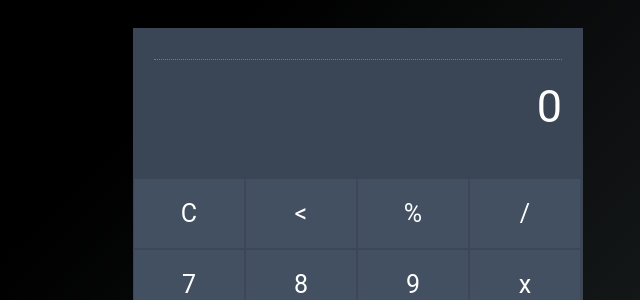
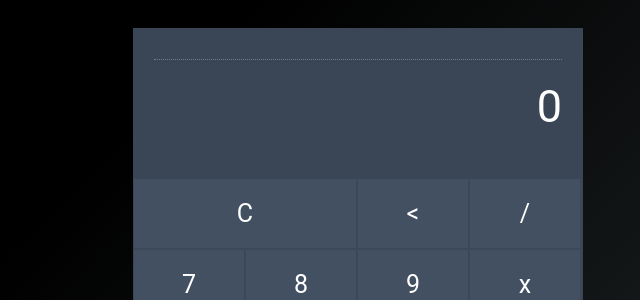
Before and after one commit to mustafa-mahmud/calculator, a website built with Parcel: page index.html in a window 1280 px wide. Shown: the top 300 px of the page, 282-922 px from the left. Built offline with nearby package versions, Linux system fonts and the light colour scheme.

Commit message:
end project

```diff
--- a/index.html
+++ b/index.html
@@ -18,11 +18,10 @@
 						</div>
 					</div>
 					<div class="calc-button-row">
-						<div id="clear" class="button"> C </div>
+						<div id="clear" class="button" style="width: 50%;"> C </div>
 						<div id="backspace" class="button">
-							< </div> <div data-operation="%" class="button">%
+							< </div> <div class="button operation"> /
 						</div>
-						<div class="button operation"> / </div>
 					</div>
 					<div class="calc-button-row">
 						<div class="button num"> 7 </div>
--- a/js/main.js
+++ b/js/main.js
@@ -32,6 +32,7 @@ function operationFunc(e) {
   } else {
     Data.allData.sign = text;
   }
+
   Data.allData.initNums = '';
 
   if (Data.allData.nums.length === 2) {
--- a/scss/main.scss
+++ b/scss/main.scss
@@ -60,6 +60,10 @@
 		border-right: solid 2px #3C4857;
 		border-bottom: solid 2px #3C4857;
 		user-select: none;
+	}
+
+	.button:hover {
+		background-color: #243956;
 	}
 
 	html {
```
Also changed, not shown: dist/index.html, dist/index.js, 4 other files.
